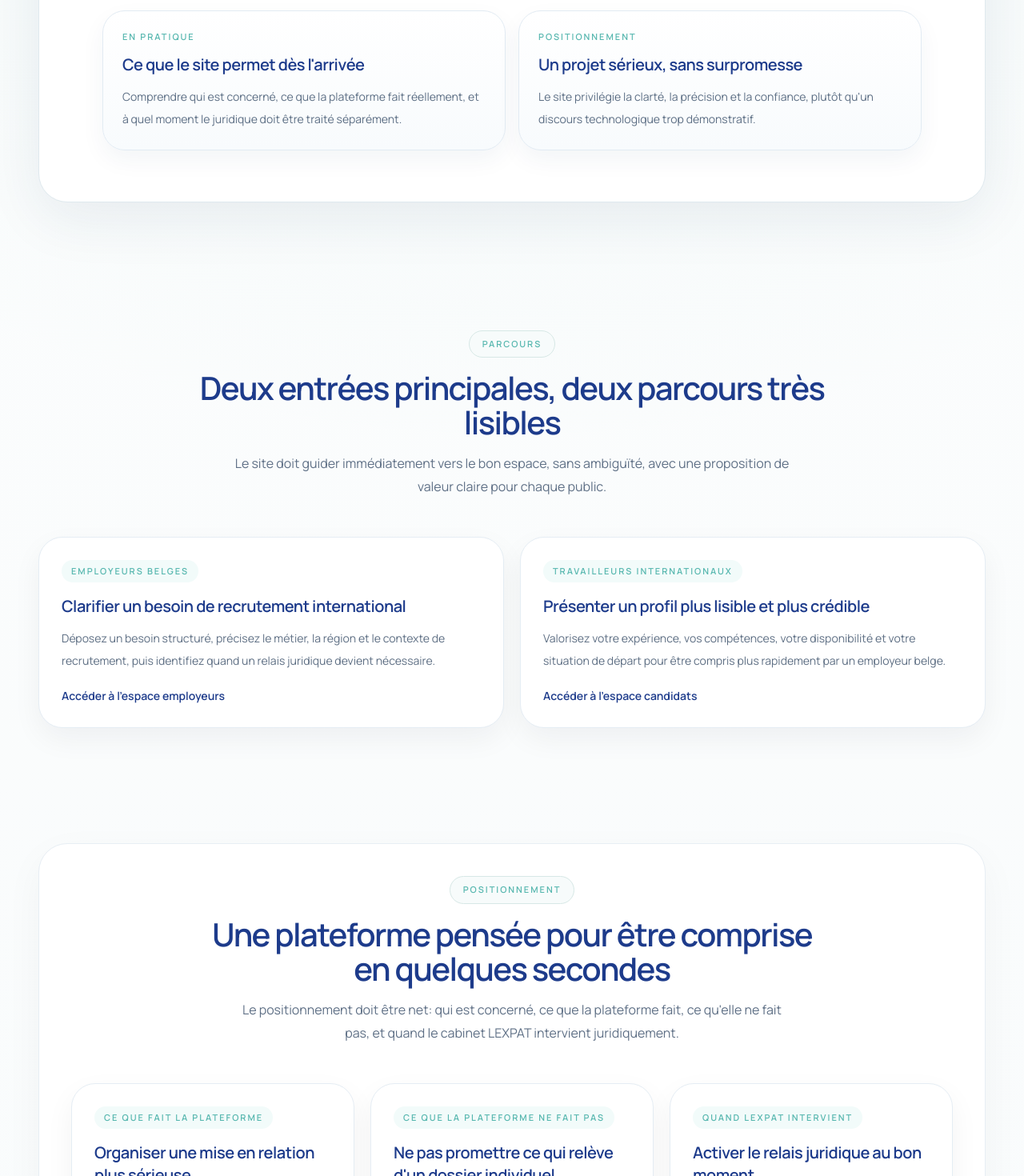
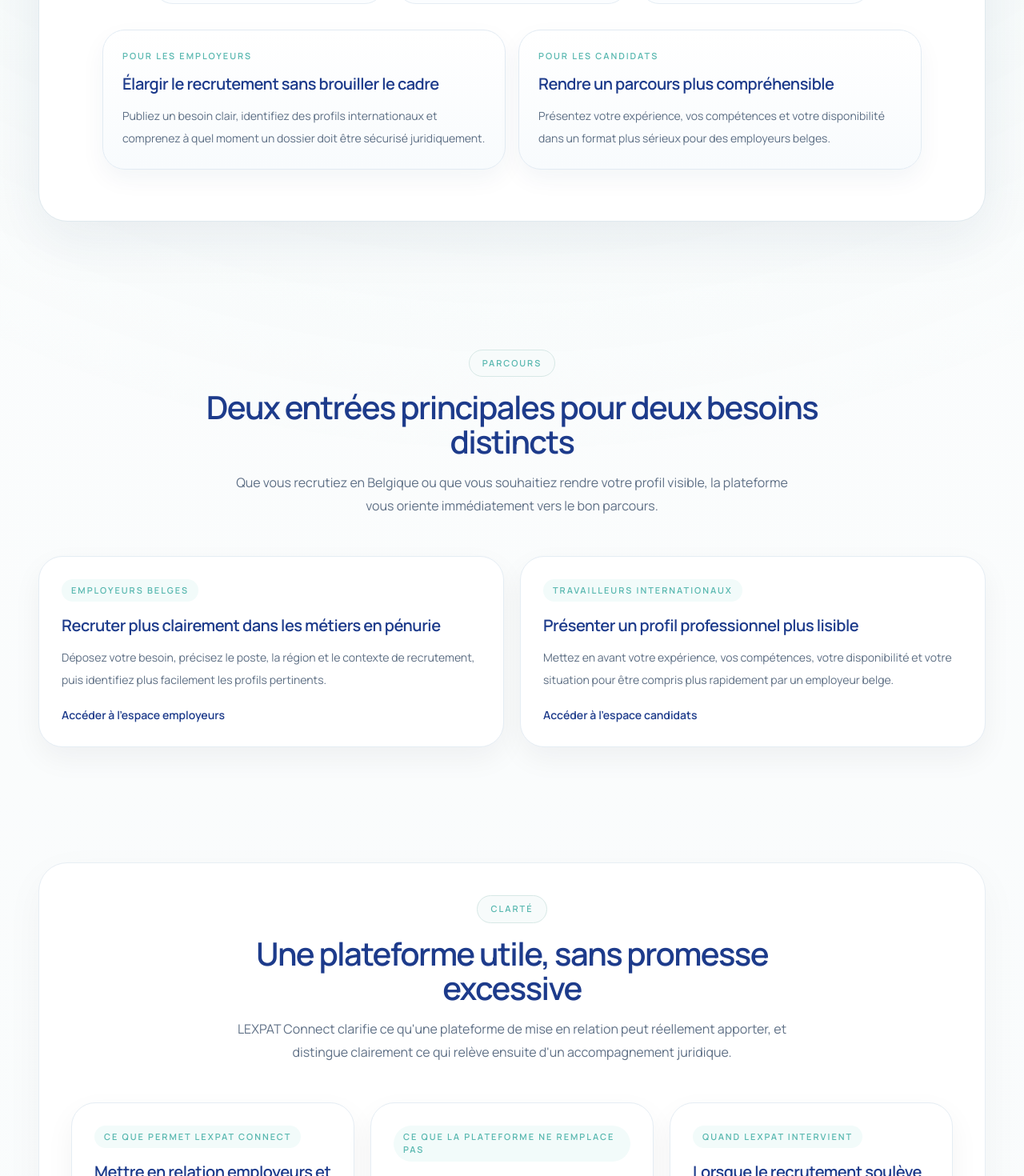
Before and after one commit to candicedebruyne10-boop/lexpat-connect, a Next.js app: page / in a window 1280 px wide. Shown: the part 980-2450 px from the top of the page at 80% size. Built offline with nearby package versions, Linux system fonts and the light colour scheme.

Commit message:
Rewrite homepage copy to be visitor-facing

```diff
--- a/app/page.js
+++ b/app/page.js
@@ -3,89 +3,89 @@ import { CardGrid, CtaBanner, Faq, Hero, Section, Steps } from "../components/Se
 const primaryPaths = [
   {
     kicker: "Employeurs belges",
-    title: "Clarifier un besoin de recrutement international",
-    text: "Déposez un besoin structuré, précisez le métier, la région et le contexte de recrutement, puis identifiez quand un relais juridique devient nécessaire.",
+    title: "Recruter plus clairement dans les métiers en pénurie",
+    text: "Déposez votre besoin, précisez le poste, la région et le contexte de recrutement, puis identifiez plus facilement les profils pertinents.",
     link: { href: "/employeurs", label: "Accéder à l'espace employeurs" }
   },
   {
     kicker: "Travailleurs internationaux",
-    title: "Présenter un profil plus lisible et plus crédible",
-    text: "Valorisez votre expérience, vos compétences, votre disponibilité et votre situation de départ pour être compris plus rapidement par un employeur belge.",
+    title: "Présenter un profil professionnel plus lisible",
+    text: "Mettez en avant votre expérience, vos compétences, votre disponibilité et votre situation pour être compris plus rapidement par un employeur belge.",
     link: { href: "/travailleurs", label: "Accéder à l'espace candidats" }
   }
 ];
 
 const positioningCards = [
   {
-    kicker: "Ce que fait la plateforme",
-    title: "Organiser une mise en relation plus sérieuse",
-    text: "LEXPAT Connect structure la rencontre entre employeurs belges et talents internationaux autour des métiers en pénurie et des réalités du marché belge."
+    kicker: "Ce que permet LEXPAT Connect",
+    title: "Mettre en relation employeurs et talents internationaux",
+    text: "La plateforme organise une rencontre plus claire entre besoins de recrutement belges et profils internationaux, en particulier dans les métiers en pénurie."
   },
   {
-    kicker: "Ce que la plateforme ne fait pas",
-    title: "Ne pas promettre ce qui relève d'un dossier individuel",
-    text: "La plateforme n'est ni un cabinet d'avocats ni une promesse d'autorisation automatique. Elle clarifie les parcours sans simplifier à l'excès."
+    kicker: "Ce que la plateforme ne remplace pas",
+    title: "L'analyse juridique d'une situation individuelle",
+    text: "LEXPAT Connect ne remplace ni une décision administrative ni un conseil juridique personnalisé. Certaines situations doivent être examinées séparément."
   },
   {
     kicker: "Quand LEXPAT intervient",
-    title: "Activer le relais juridique au bon moment",
-    text: "Permis unique, droit au travail, faisabilité régionale ou sécurisation administrative: le cabinet LEXPAT intervient lorsque la mise en relation ne suffit plus."
+    title: "Lorsque le recrutement soulève un enjeu juridique concret",
+    text: "Permis unique, droit au travail, faisabilité régionale ou sécurisation administrative: le cabinet LEXPAT peut prendre le relais lorsque le dossier le nécessite."
   }
 ];
 
 const reasons = [
   {
-    title: "Une lecture immédiate du projet",
-    text: "En quelques secondes, le visiteur comprend s'il est concerné, ce que la plateforme permet réellement et la place du cabinet LEXPAT dans le parcours."
+    title: "Une plateforme pensée pour la Belgique",
+    text: "Le projet tient compte des réalités propres à Bruxelles, à la Wallonie et à la Flandre, avec une approche plus précise du recrutement international."
   },
   {
-    title: "Un ancrage belge clairement assumé",
-    text: "Bruxelles, Wallonie, Flandre: le site ne gomme pas les différences régionales et donne un cadre plus crédible au recrutement international."
+    title: "Un cadre plus crédible pour les employeurs",
+    text: "Les entreprises trouvent un environnement clair, sérieux et rassurant pour structurer un besoin de recrutement sans promesse excessive."
   },
   {
-    title: "Un design plus institutionnel et rassurant",
-    text: "Le ton visuel cherche la clarté, la compétence et la sobriété, sans effet startup gadget ni mise en scène trop technologique."
+    title: "Une meilleure lisibilité pour les candidats",
+    text: "Les travailleurs internationaux disposent d'un espace pour présenter un profil plus professionnel et plus facilement exploitable."
   },
   {
-    title: "Un projet utile pour les deux publics",
-    text: "Les employeurs trouvent un cadre plus lisible. Les candidats trouvent une manière plus sérieuse de rendre leur profil visible."
+    title: "Un relais juridique identifiable",
+    text: "Quand une mise en relation débouche sur une vraie question d'autorisation de travail ou de séjour, le rôle du cabinet LEXPAT est immédiatement compréhensible."
   }
 ];
 
 const steps = [
   {
-    title: "L'employeur cadre le besoin",
-    text: "Le poste, la région, le type de contrat et le contexte du recrutement sont précisés dès l'entrée."
+    title: "Déposer un besoin ou créer un profil",
+    text: "L'employeur cadre son recrutement. Le candidat présente son parcours, ses compétences et sa disponibilité."
   },
   {
-    title: "Le candidat présente un profil exploitable",
-    text: "Expérience, compétences, langues, disponibilité et situation administrative deviennent plus faciles à lire."
+    title: "Structurer les informations utiles",
+    text: "Le métier, la région, le contrat, l'expérience et la situation de départ sont présentés de manière plus lisible."
   },
   {
-    title: "La plateforme facilite la prise de contact",
-    text: "LEXPAT Connect agit comme point d'entrée sérieux pour structurer une mise en relation utile."
+    title: "Faciliter une prise de contact sérieuse",
+    text: "La plateforme sert de point d'entrée pour des mises en relation plus claires entre employeurs et talents internationaux."
   },
   {
-    title: "LEXPAT prend le relais si besoin",
-    text: "Dès qu'un enjeu juridique concret apparaît, le cabinet intervient dans un cadre distinct et clairement identifié."
+    title: "Activer le relais juridique si nécessaire",
+    text: "Dès qu'une question de droit au travail, de permis unique ou de sécurisation administrative apparaît, le cabinet LEXPAT peut intervenir."
   }
 ];
 
 const regions = [
   {
     kicker: "Bruxelles-Capitale",
-    title: "Une lecture plus prudente des mécanismes régionaux",
-    text: "Les métiers en pénurie constituent un point d'appui, mais ils doivent être lus avec nuance dans le contexte bruxellois."
+    title: "Des réalités administratives à lire avec nuance",
+    text: "Les métiers en pénurie y constituent un repère utile, mais leur portée concrète doit toujours être appréciée avec prudence."
   },
   {
     kicker: "Wallonie",
-    title: "Des besoins parfois plus directement structurants",
-    text: "La liste wallonne aide à clarifier certains recrutements, à condition de conserver une lecture précise de chaque dossier."
+    title: "Des besoins qui peuvent structurer le recrutement",
+    text: "La liste wallonne permet souvent de mieux cadrer certains recrutements, à condition de garder une lecture précise du dossier."
   },
   {
     kicker: "Flandre",
     title: "Une présentation rigoureuse des fonctions concernées",
-    text: "Certaines fonctions y sont décrites de manière plus technique et doivent être présentées avec précision pour rester crédibles."
+    text: "Certaines fonctions y sont formulées de manière plus technique et demandent une présentation particulièrement sérieuse."
   }
 ];
 
@@ -96,15 +96,15 @@ const faqs = [
   },
   {
     question: "Le cabinet LEXPAT intervient-il automatiquement dans chaque dossier ?",
-    answer: "Non. Le cabinet intervient lorsque la situation soulève un enjeu juridique concret: permis unique, droit au travail, analyse régionale ou sécurisation administrative."
+    answer: "Non. Le cabinet intervient lorsqu'une situation soulève une question juridique concrète, par exemple en matière de permis unique, de droit au travail ou d'analyse régionale."
   },
   {
     question: "La plateforme garantit-elle une autorisation de travail ?",
     answer: "Non. La présence d'un métier sur une liste régionale ou sur la plateforme ne remplace jamais l'analyse individualisée d'un dossier."
   },
   {
-    question: "Qui est concerné en priorité ?",
-    answer: "Les employeurs belges qui recrutent dans des métiers en tension, et les travailleurs internationaux qui souhaitent présenter un profil professionnel clair et sérieux."
+    question: "À qui s'adresse la plateforme en priorité ?",
+    answer: "Aux employeurs belges qui recrutent dans des métiers en tension, et aux travailleurs internationaux qui souhaitent présenter un profil professionnel plus clair et plus crédible."
   }
 ];
 
@@ -116,7 +116,7 @@ export default function HomePage() {
         title={
           <>
             Recruter des talents internationaux en Belgique,
-            <span className="block text-[#57b7af]">avec une lecture plus claire et plus crédible</span>
+            <span className="block text-[#57b7af]">dans un cadre plus clair, plus crédible et plus lisible</span>
           </>
         }
         description="LEXPAT Connect aide les employeurs belges à structurer leurs recrutements dans les métiers en pénurie, permet aux travailleurs internationaux de présenter un profil sérieux, et oriente vers le cabinet LEXPAT lorsqu'un accompagnement juridique devient nécessaire."
@@ -126,52 +126,52 @@ export default function HomePage() {
         secondaryLabel="Je suis candidat"
         note="La plateforme facilite la mise en relation. Les prestations juridiques relèvent séparément du cabinet LEXPAT."
         stats={[
-          { value: "2 parcours", label: "Une entrée claire pour les employeurs et les candidats" },
-          { value: "3 régions", label: "Une lecture attentive des réalités belges" },
-          { value: "1 relais juridique", label: "Une continuité possible avec le cabinet LEXPAT" }
+          { value: "Employeurs", label: "Un espace pour cadrer plus précisément un besoin de recrutement" },
+          { value: "Candidats", label: "Un espace pour présenter un profil professionnel plus lisible" },
+          { value: "LEXPAT", label: "Un relais juridique mobilisable lorsque la situation l'exige" }
         ]}
         panels={[
           {
-            kicker: "En pratique",
-            title: "Ce que le site permet dès l'arrivée",
-            text: "Comprendre qui est concerné, ce que la plateforme fait réellement, et à quel moment le juridique doit être traité séparément."
+            kicker: "Pour les employeurs",
+            title: "Élargir le recrutement sans brouiller le cadre",
+            text: "Publiez un besoin clair, identifiez des profils internationaux et comprenez à quel moment un dossier doit être sécurisé juridiquement."
           },
           {
-            kicker: "Positionnement",
-            title: "Un projet sérieux, sans surpromesse",
-            text: "Le site privilégie la clarté, la précision et la confiance, plutôt qu'un discours technologique trop démonstratif."
+            kicker: "Pour les candidats",
+            title: "Rendre un parcours plus compréhensible",
+            text: "Présentez votre expérience, vos compétences et votre disponibilité dans un format plus sérieux pour des employeurs belges."
           }
         ]}
       />
 
       <Section
-        title="Deux entrées principales, deux parcours très lisibles"
-        intro="Le site doit guider immédiatement vers le bon espace, sans ambiguïté, avec une proposition de valeur claire pour chaque public."
+        title="Deux entrées principales pour deux besoins distincts"
+        intro="Que vous recrutiez en Belgique ou que vous souhaitiez rendre votre profil visible, la plateforme vous oriente immédiatement vers le bon parcours."
         kicker="Parcours"
       >
         <CardGrid columns={2} items={primaryPaths} />
       </Section>
 
       <Section
-        title="Une plateforme pensée pour être comprise en quelques secondes"
-        intro="Le positionnement doit être net: qui est concerné, ce que la plateforme fait, ce qu'elle ne fait pas, et quand le cabinet LEXPAT intervient juridiquement."
-        kicker="Positionnement"
+        title="Une plateforme utile, sans promesse excessive"
+        intro="LEXPAT Connect clarifie ce qu'une plateforme de mise en relation peut réellement apporter, et distingue clairement ce qui relève ensuite d'un accompagnement juridique."
+        kicker="Clarté"
         muted
       >
         <CardGrid items={positioningCards} />
       </Section>
 
       <Section
-        title="Pourquoi cette approche inspire davantage confiance"
-        intro="La crédibilité du projet repose autant sur le fond métier que sur une manière plus calme, plus claire et plus institutionnelle de le présenter."
-        kicker="Crédibilité"
+        title="Pourquoi choisir LEXPAT Connect"
+        intro="Le projet réunit un besoin de recrutement concret, une meilleure lisibilité des profils et un relais juridique identifiable lorsque le dossier le nécessite."
+        kicker="Confiance"
       >
         <CardGrid items={reasons} columns={2} />
       </Section>
 
       <Section
-        title="Comment ça fonctionne"
-        intro="Le parcours reste volontairement sobre. Il ne prétend pas automatiser des décisions complexes: il structure les étapes et prépare une mise en relation plus utile."
+        title="Comment cela fonctionne"
+        intro="Le parcours reste volontairement simple: il structure la mise en relation, clarifie les informations utiles et permet d'orienter le dossier si une question juridique apparaît."
         kicker="Méthode"
         muted
       >
@@ -179,8 +179,8 @@ export default function HomePage() {
       </Section>
 
       <Section
-        title="Les métiers en pénurie restent un point d'entrée stratégique"
-        intro="Ils aident à structurer les opportunités visibles sur la plateforme, mais ils n'évitent jamais une lecture régionale ni une analyse individualisée lorsque la situation l'exige."
+        title="Les métiers en pénurie comme point d'entrée stratégique"
+        intro="Ils permettent d'organiser les opportunités visibles sur la plateforme, tout en rappelant que chaque recrutement international dépend aussi de la région compétente et de la situation du candidat."
         kicker="Belgique"
       >
         <CardGrid items={regions} />
@@ -193,8 +193,8 @@ export default function HomePage() {
       </Section>
 
       <CtaBanner
-        title="Quand la mise en relation ne suffit plus, le relais juridique doit être immédiat et parfaitement lisible"
-        text="Permis unique, droit au travail, sécurisation administrative, faisabilité régionale: la valeur du projet repose aussi sur la clarté avec laquelle il oriente vers le cabinet LEXPAT."
+        title="Lorsque le recrutement soulève une question de droit au travail ou de séjour, le relais juridique doit être immédiat"
+        text="Permis unique, analyse régionale, sécurisation administrative ou faisabilité du recrutement: le cabinet LEXPAT peut intervenir dans un cadre distinct lorsque la situation l'exige."
         primaryHref="/accompagnement-juridique"
         primaryLabel="Voir l'accompagnement juridique"
         secondaryHref="/contact"
@@ -203,7 +203,7 @@ export default function HomePage() {
 
       <Section
         title="Questions fréquentes"
-        intro="La FAQ sert à rassurer, à cadrer le rôle de la plateforme et à rappeler les limites normales d'un projet de mise en relation dans ce domaine."
+        intro="Quelques repères utiles pour comprendre le rôle de la plateforme et la place du cabinet LEXPAT dans le parcours."
         kicker="FAQ"
         muted
       >
```
